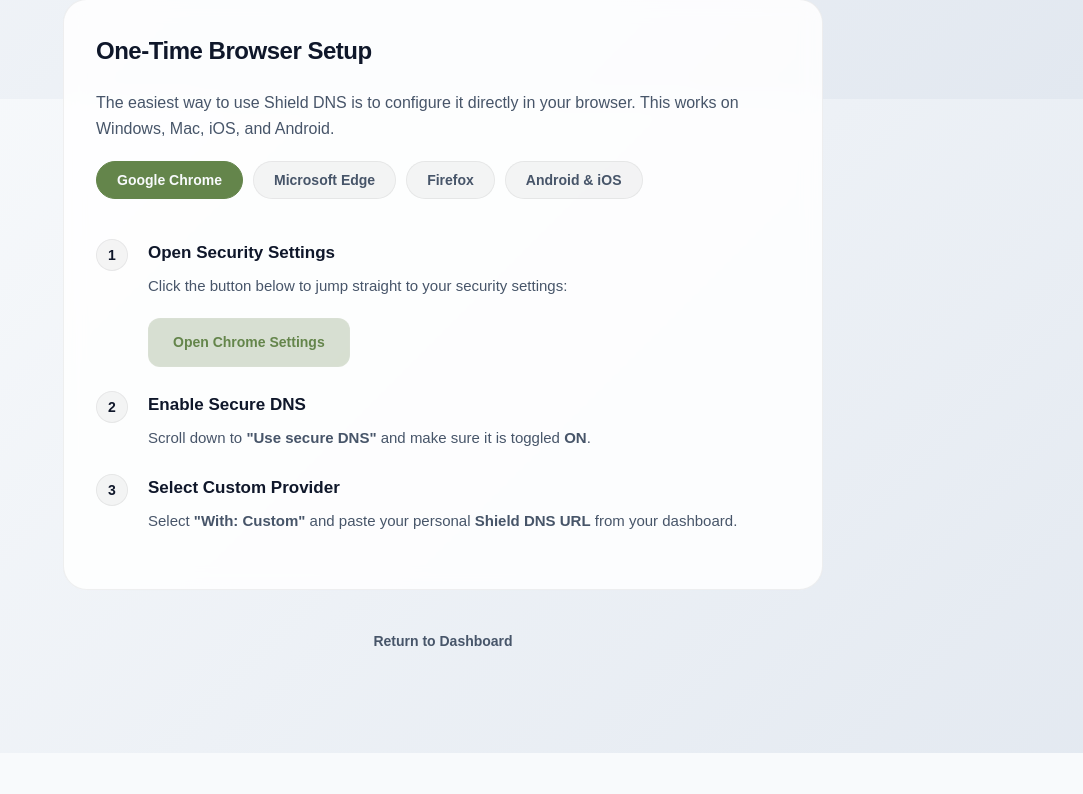
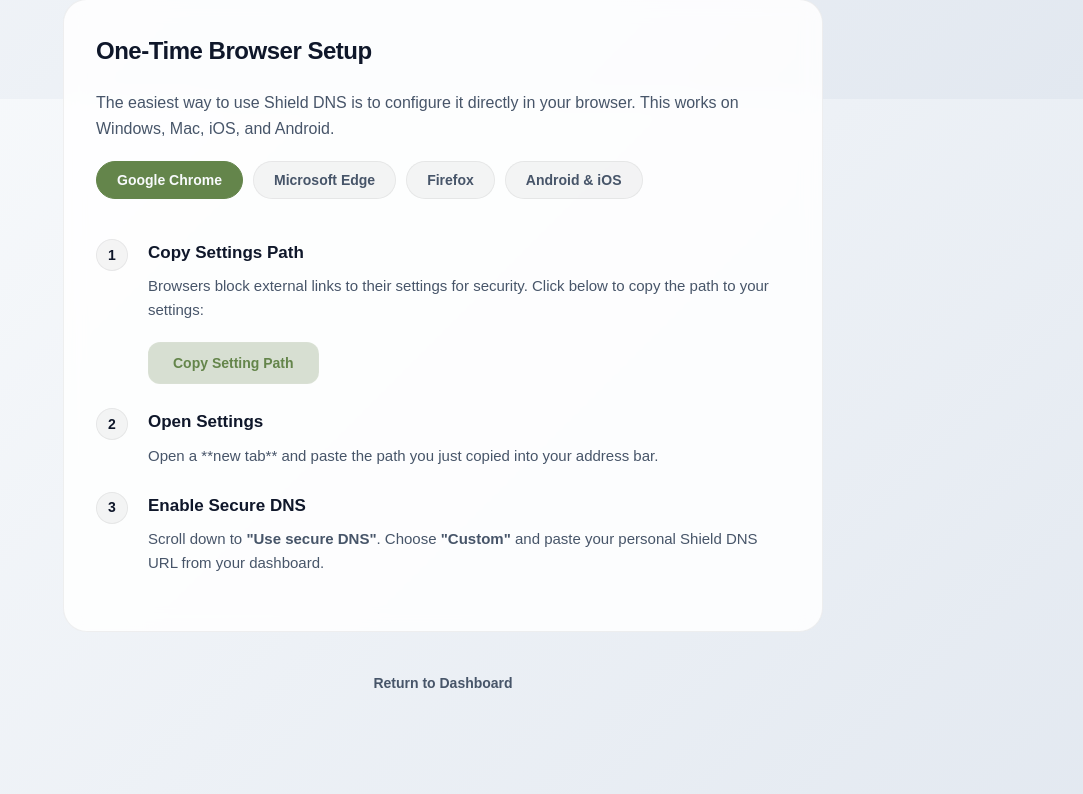
Before and after one commit to Rifchu/Shield-DNS, a Flask app: page /setup in a window 1280 px wide. Shown: the part 701-1495 px from the top of the page, without its empty margins (197-1280 px from the left). Before the commit the page ends 1454 px from the top, so only its background shows below. Run offline with Flask 3, Linux system fonts and the light colour scheme; some libraries are stand-ins or nearby versions; some web fonts are replaced.

Commit message:
Final UX polish: Add 'Copy Settings Path' functionality to setup guide

```diff
--- a/templates/setup.html
+++ b/templates/setup.html
@@ -162,6 +162,7 @@
             margin-top: 20px;
             border: 1px solid rgba(255,255,255,0.05);
             transition: all 0.2s;
+            cursor: pointer;
         }
         .deep-link-btn:hover { transform: translateY(-2px); background: var(--accent); color: var(--bg-grad-1); }
 
@@ -242,23 +243,23 @@
                 <div class="instruction-step">
                     <div class="step-number">1</div>
                     <div class="step-content">
-                        <h4>Open Security Settings</h4>
-                        <p>Click the button below to jump straight to your security settings:</p>
-                        <a href="chrome://settings/security" class="deep-link-btn" onclick="alert('Copy this link and paste it into your address bar: chrome://settings/security')">Open Chrome Settings</a>
+                        <h4>Copy Settings Path</h4>
+                        <p>Browsers block external links to their settings for security. Click below to copy the path to your settings:</p>
+                        <button onclick="copyPath('chrome://settings/security')" class="deep-link-btn">Copy Setting Path</button>
                     </div>
                 </div>
                 <div class="instruction-step">
                     <div class="step-number">2</div>
                     <div class="step-content">
-                        <h4>Enable Secure DNS</h4>
-                        <p>Scroll down to <b>"Use secure DNS"</b> and make sure it is toggled <b>ON</b>.</p>
+                        <h4>Open Settings</h4>
+                        <p>Open a **new tab** and paste the path you just copied into your address bar.</p>
                     </div>
                 </div>
                 <div class="instruction-step">
                     <div class="step-number">3</div>
                     <div class="step-content">
-                        <h4>Select Custom Provider</h4>
-                        <p>Select <b>"With: Custom"</b> and paste your personal <b>Shield DNS URL</b> from your dashboard.</p>
+                        <h4>Enable Secure DNS</h4>
+                        <p>Scroll down to <b>"Use secure DNS"</b>. Choose <b>"Custom"</b> and paste your personal Shield DNS URL from your dashboard.</p>
                     </div>
                 </div>
             </div>
@@ -268,23 +269,15 @@
                 <div class="instruction-step">
                     <div class="step-number">1</div>
                     <div class="step-content">
-                        <h4>Open Privacy Settings</h4>
-                        <p>Copy and paste this into your address bar:</p>
-                        <code>edge://settings/privacy</code>
+                        <h4>Copy Privacy Path</h4>
+                        <button onclick="copyPath('edge://settings/privacy')" class="deep-link-btn">Copy Setting Path</button>
                     </div>
                 </div>
                 <div class="instruction-step">
                     <div class="step-number">2</div>
                     <div class="step-content">
                         <h4>Configure DNS</h4>
-                        <p>Go to the <b>Security</b> section and enable <b>"Use secure DNS to specify how to lookup the network address for websites"</b>.</p>
-                    </div>
-                </div>
-                <div class="instruction-step">
-                    <div class="step-number">3</div>
-                    <div class="step-content">
-                        <h4>Enter Shield URL</h4>
-                        <p>Select <b>"Choose a service provider"</b>, click the input box, and paste your Shield DNS URL.</p>
+                        <p>Paste the path in a new tab. In the <b>Security</b> section, enable <b>"Use secure DNS"</b> and paste your Shield URL.</p>
                     </div>
                 </div>
             </div>
@@ -294,23 +287,15 @@
                 <div class="instruction-step">
                     <div class="step-number">1</div>
                     <div class="step-content">
-                        <h4>Open Preferences</h4>
-                        <p>Copy and paste this into your address bar:</p>
-                        <code>about:preferences#privacy</code>
+                        <h4>Copy Privacy Path</h4>
+                        <button onclick="copyPath('about:preferences#privacy')" class="deep-link-btn">Copy Setting Path</button>
                     </div>
                 </div>
                 <div class="instruction-step">
                     <div class="step-number">2</div>
                     <div class="step-content">
-                        <h4>DNS over HTTPS</h4>
-                        <p>Scroll to the bottom to <b>"Settings..."</b> under <b>"Network Settings"</b>.</p>
-                    </div>
-                </div>
-                <div class="instruction-step">
-                    <div class="step-number">3</div>
-                    <div class="step-content">
                         <h4>Enable Protection</h4>
-                        <p>Check <b>"Enable DNS over HTTPS"</b>. Select <b>"Custom"</b> and enter your Shield DNS URL.</p>
+                        <p>Paste in a new tab. Scroll to <b>Network Settings → Settings...</b> and enable <b>"DNS over HTTPS"</b> with your custom URL.</p>
                     </div>
                 </div>
             </div>
@@ -337,6 +322,12 @@
             document.getElementById(id).classList.add('active');
             event.target.classList.add('active');
         }
+
+        function copyPath(path) {
+            navigator.clipboard.writeText(path).then(() => {
+                alert(`✓ Path copied: ${path}\n\nNow open a new tab and paste it into the address bar!`);
+            });
+        }
     </script>
 </body>
 </html>
```
